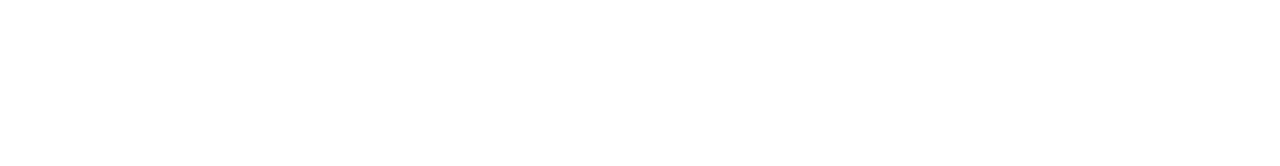
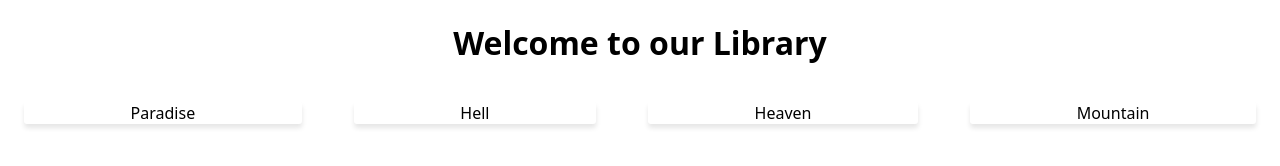
Before and after one commit to yesayajones/library, a plain HTML site: page index.html in a window 1280 px wide. Drawn offline with Linux system fonts and the light colour scheme.

Commit message:
feat: add function to display each book on page

```diff
--- a/index.html
+++ b/index.html
@@ -8,6 +8,9 @@
 		<link rel="stylesheet" href="styles.css" />
 	</head>
 	<body>
+		<h1 class="title">Welcome to our Library</h1>
+		<div class="container"></div>
+
 		<script src="index.js"></script>
 	</body>
 </html>
--- a/index.js
+++ b/index.js
@@ -1,4 +1,5 @@
-let myLibrary = ['Paradise', 'Hell', 'Heaven'];
+let myLibrary = ['Paradise', 'Hell', 'Heaven', 'Mountain'];
+let container = document.querySelector('.container');
 
 function Book(title, author, pages, read) {
 	this.title = title;
@@ -10,16 +11,16 @@ function Book(title, author, pages, read) {
 	};
 }
 
-// let theHobbit = new Book('The Hobbit', 'J.R.R Tolkien', 255, 'not');
-// console.log(theHobbit.info());
-
 function addBookToLibrary(book) {
 	myLibrary.push(book);
 }
 
 function loop() {
 	myLibrary.forEach((book) => {
-		console.log(book);
+		const book_card = document.createElement('div');
+		book_card.classList.add('card');
+		book_card.innerHTML = `${book}`;
+		container.appendChild(book_card);
 	});
 }
 
--- a/styles.css
+++ b/styles.css
@@ -0,0 +1,29 @@
+*,
+*::before,
+*::after {
+}
+
+body {
+	font-family: Marfa, system-ui, -apple-system, BlinkMacSystemFont,
+		'Helvetica Neue', Helvetica, Arial, sans-serif;
+}
+
+.title {
+	text-align: center;
+}
+
+.container {
+	display: flex;
+	gap: 20px;
+	text-align: center;
+}
+
+.card {
+	flex-grow: 1;
+	margin: 1rem;
+	border-radius: 3px;
+	box-shadow: 0.2px 4px 5px rgba(0, 0, 0, 0.1);
+	background-color: var(--secondary-color);
+	position: relative;
+	overflow: hidden;
+}
```
